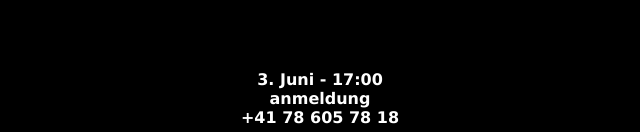
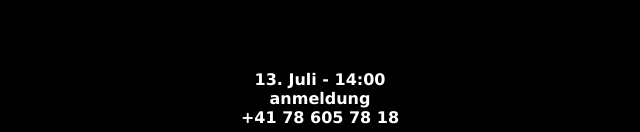
Before and after one commit to Dragulalala/Dragulalala.github.io, a plain HTML site: page index.html in a window 1280 px wide. Shown: the part 749-881 px from the top of the page, 320-960 px from the left. Drawn offline with Linux system fonts and the light colour scheme.

Commit message:
Update index.html

```diff
--- a/index.html
+++ b/index.html
@@ -57,7 +57,7 @@
                 }, 1000);
                           </script>
 
-                <b>3. Juni - 17:00<br> </b>
+                <b>13. Juli - 14:00<br> </b>
 
                 <b>anmeldung <br>
                 +41 78 605 78 18</b>
```
